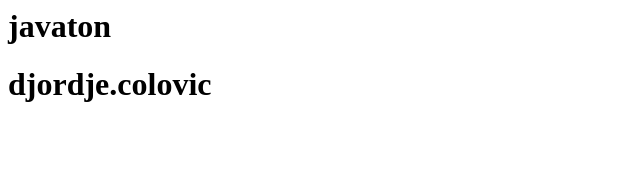
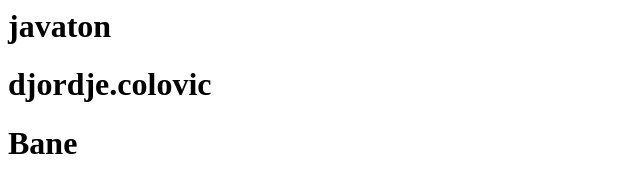
Before and after one commit to javaton/mysite, a plain HTML site: page contact.html in a window 1280 px wide. Shown: the whole page, without its empty margins (0-640 px from the left). Drawn offline with Linux system fonts and the light colour scheme.

Commit message:
add bane

```diff
--- a/contact.html
+++ b/contact.html
@@ -2,5 +2,6 @@
 <body>
 <h1>javaton</h1>
 <h1>djordje.colovic</h1>
+<h1>Bane</h1>
 </bodu>
 </html>
```
